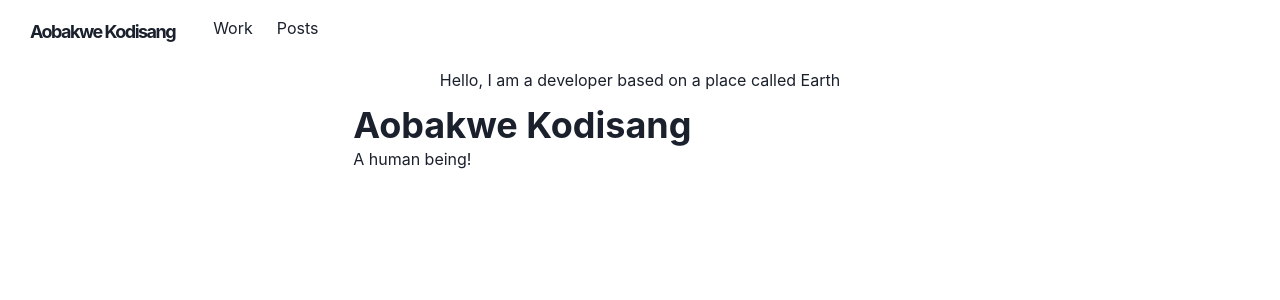
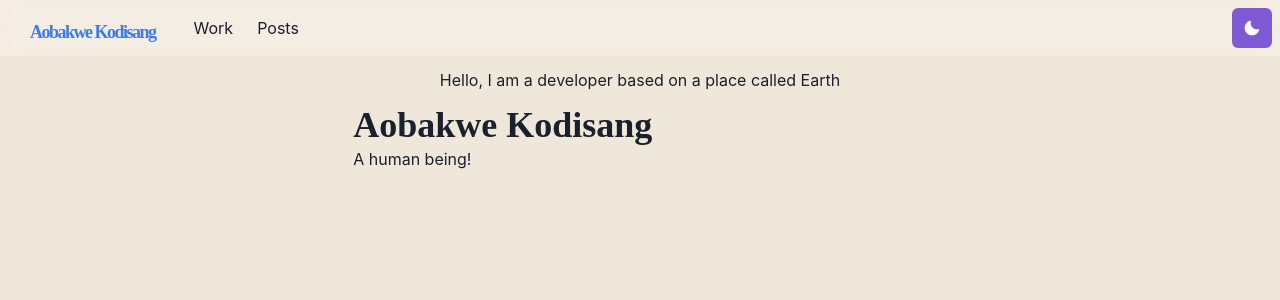
Before and after one commit to OkayAobakwe/friendly-octo-spork, a Next.js app: page / in a window 1280 px wide. Shown: the top 300 px of the page. Built offline with nearby package versions, Linux system fonts and the light colour scheme.

Commit message:
feat(theme): create themeing support

```diff
--- a/components/Logo.js
+++ b/components/Logo.js
@@ -24,7 +24,7 @@
           {/* <Image src={footPrintImg}/> */}
           <Text
             color={useColorModeValue("grey.800","whiteAlpha.900" )}
-            fontFamily="M PLUS Roounded 1c"
+            fontFamily="'M PLUS Roounded 1c'"
             fontWeight="bold"
             ml={3}>
               Aobakwe Kodisang
--- a/components/Navbar.js
+++ b/components/Navbar.js
@@ -15,6 +15,7 @@
   useColorModeValue
 } from "@chakra-ui/react"
 import { HamburgerIcon } from "@chakra-ui/icons"
+import ThemeTogglerButton from "./ThemeToggler"
 
 const LinkItem = ({ href, path, children, ...props }) => {
   const active = path === href
@@ -62,6 +63,7 @@
               <LinkItem href="/posts" path={path}>Posts</LinkItem>
           </Stack>
           <Box flex={1} align="right">
+            <ThemeTogglerButton />
             <Box ml={2} display={{base: "inline-block", md: "none"}}>
               <Menu>
                 <MenuButton as={IconButton} icon={<HamburgerIcon />} variant="outline" aria-label="Options"/>
--- /dev/null
+++ b/components/ThemeToggler.js
@@ -0,0 +1,17 @@
+import { IconButton, useColorMode, useColorModeValue } from "@chakra-ui/react"
+import { SunIcon, MoonIcon } from "@chakra-ui/icons"
+
+const ThemeTogglerButton = () => {
+  const { toggleColorMode } = useColorMode()
+
+  return(
+    <IconButton
+      aria-label="Toggle theme"
+      colorScheme={useColorModeValue("purple", "orange")}
+      icon={useColorModeValue(<MoonIcon />, <SunIcon />)}
+      onClick={toggleColorMode}>
+
+      </IconButton>
+  )
+}
+export default ThemeTogglerButton
--- /dev/null
+++ b/lib/theme.js
@@ -0,0 +1,48 @@
+import { extendTheme } from '@chakra-ui/react'
+import { mode } from '@chakra-ui/theme-tools'
+
+const styles = {
+  global: props => ({
+    body: {
+      bg: mode('#f0e7db', '#202023')(props)
+    }
+  })
+}
+
+const components = {
+  Heading: {
+    variants: {
+      'section-title': {
+        textDecoration: 'underline',
+        fontSize: 20,
+        textUnderlineOffset: 6,
+        textDecorationColor: '#525252',
+        textDecorationThickness: 4,
+        marginTop: 3,
+        marginBottom: 4
+      }
+    }
+  },
+  Link: {
+    baseStyle: props => ({
+      color: mode('#3d7aed', '#ff63c3')(props),
+      textUnderlineOffset: 3
+    })
+  }
+}
+
+const fonts = {
+  heading: "'M PLUS Rounded 1c'"
+}
+
+const colors = {
+  grassTeal: '#88ccca'
+}
+
+const config = {
+  initialColorMode: 'dark',
+  useSystemColorMode: true
+}
+
+const theme = extendTheme({ config, styles, components, fonts, colors })
+export default theme
--- a/pages/_app.js
+++ b/pages/_app.js
@@ -1,9 +1,10 @@
 import { ChakraProvider } from "@chakra-ui/react"
 import Layout from "../components/layouts/main"
+import theme from "../lib/theme"
 
 const App = ({ Component, pageProps, router }) => {
   return(
-    <ChakraProvider>
+    <ChakraProvider theme={theme}>
       <Layout router={router}>
         <Component {...pageProps} key={router.route} />
       </Layout>
--- /dev/null
+++ b/pages/_document.js
@@ -0,0 +1,18 @@
+import { ColorModeScript } from '@chakra-ui/react'
+import NextDocument, { Html, Head, Main, NextScript } from 'next/document'
+import theme from '../lib/theme'
+
+export default class Document extends NextDocument {
+  render() {
+    return (
+      <Html lang="en">
+        <Head />
+        <body>
+          <ColorModeScript initialColorMode={theme.config.initialColorMode} />
+          <Main />
+          <NextScript />
+        </body>
+      </Html>
+    )
+  }
+}
```
